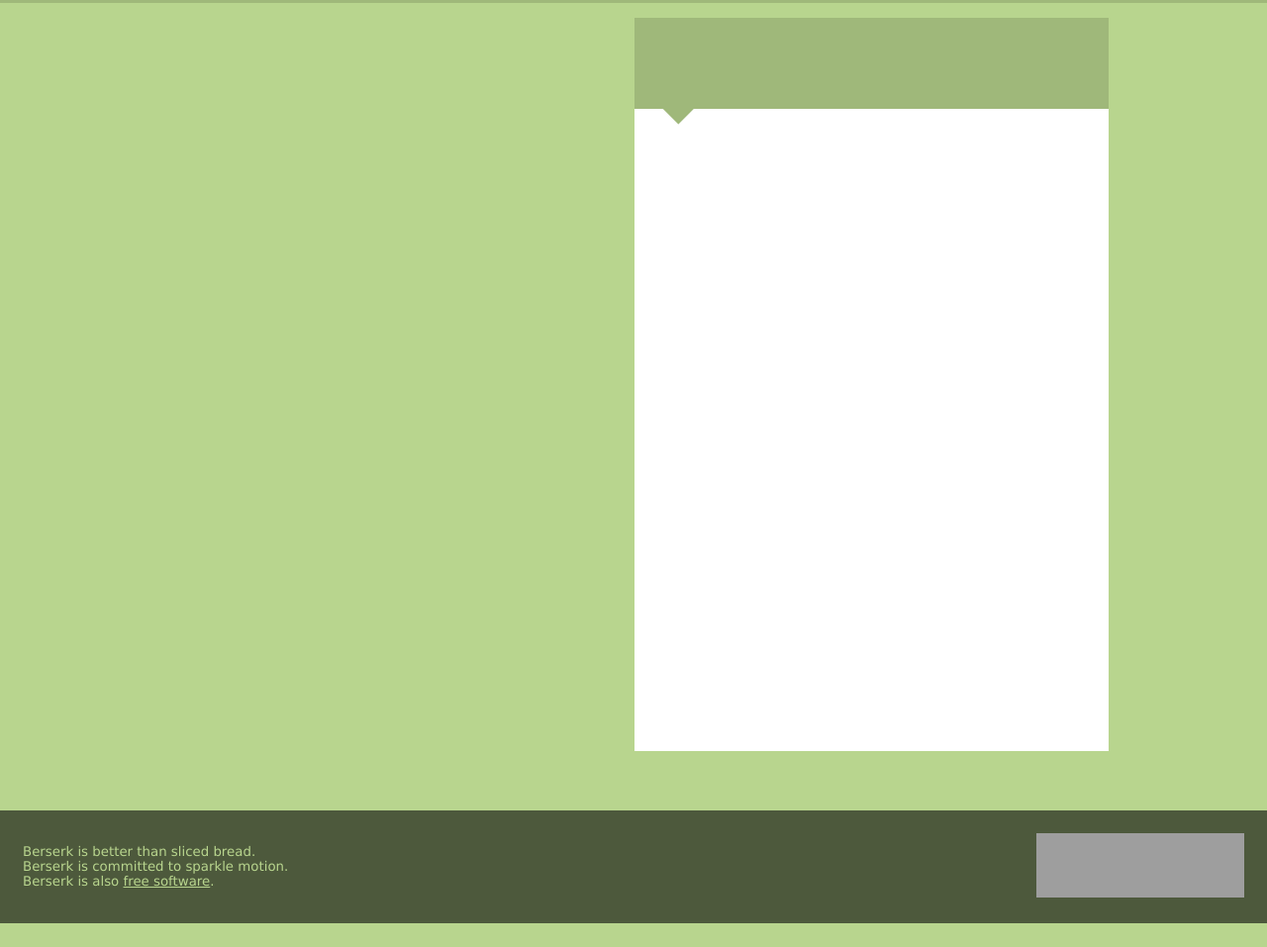
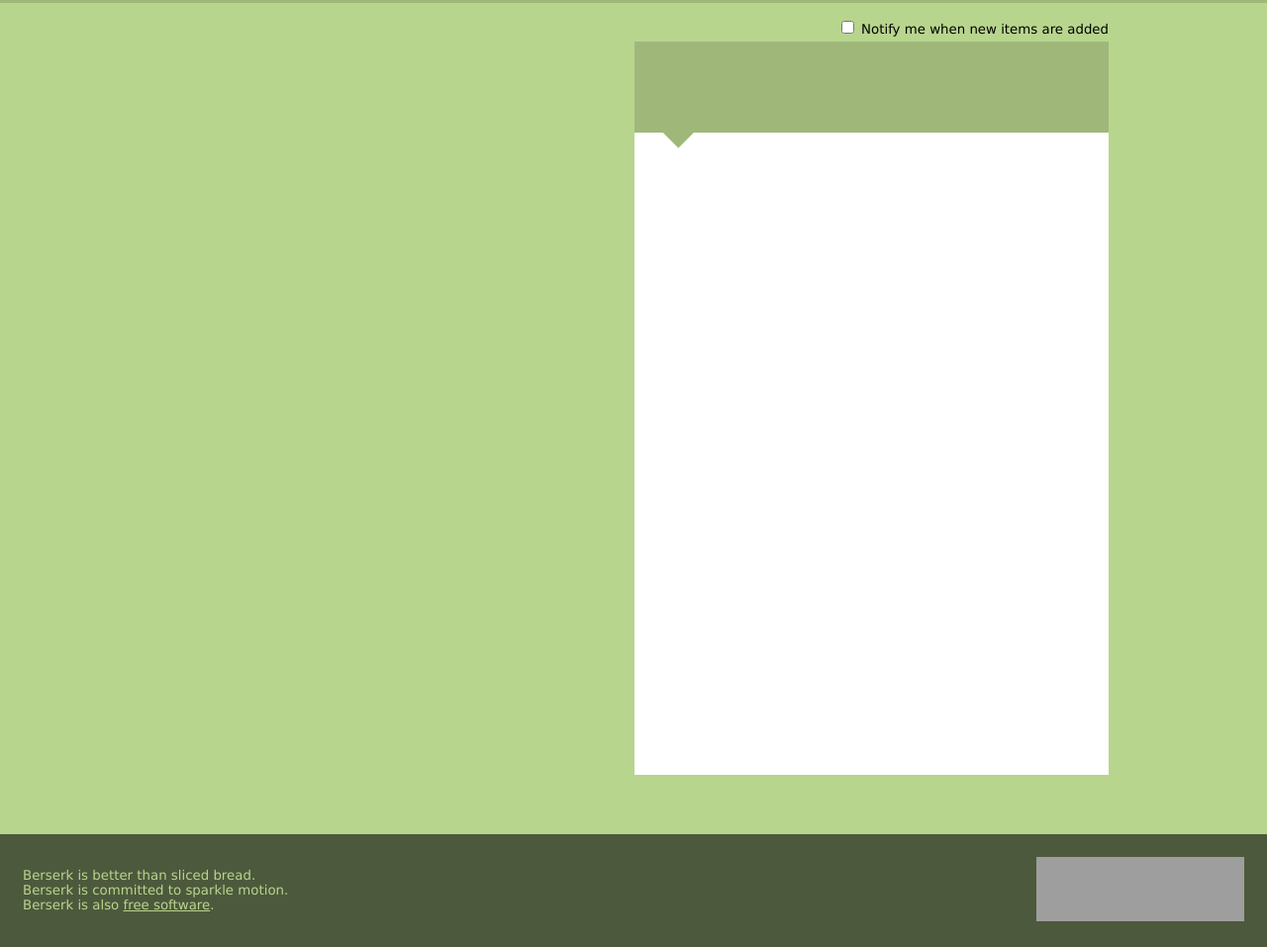
Before and after one commit to btaylor/berserk, a Django app: template timeline/templates/timeline/index.html in a window 1280 px wide. Shown: the part 41-998 px from the top of the page at 99% size. Before the commit the page ends 974 px from the top, so only its background shows below. Run offline with Django 3.2, Linux system fonts and the light colour scheme; the template is opened without the code that fills it, so the values that code supplies are empty; parts of the project's set-up code (start-up, migrations or seed data) failed here and were passed over; some libraries are stand-ins or nearby versions; grey boxes are pictures that could not be loaded.

Commit message:
Move the top bar into the table
This will allow it to be properly right aligned with the content-container
instead of flush right with the page.

```diff
--- a/site_media/berserk/css/screen.css
+++ b/site_media/berserk/css/screen.css
@@ -353,7 +353,7 @@ img a {
 
 #timeline-top-bar {
     text-align: right;
-    margin-bottom: 5px;
+    padding-bottom: 5px;
 }
 
 #timeline-sidebar {
--- a/timeline/templates/timeline/index.html
+++ b/timeline/templates/timeline/index.html
@@ -17,13 +17,15 @@
 {% endblock %}
 
 {% block body %}
-<div id="timeline-top-bar" style="display: none">
-    <label for="notifications">
-        <input id="timeline-notify-checkbox" type="checkbox" />
-        Notify me when new items are added
-    </label>
-</div>
 <table id="timeline-content-container" cellpadding="0" cellspacing="0">
+    <tr>
+        <td id="timeline-top-bar" colspan="2">
+            <label for="notifications">
+                <input id="timeline-notify-checkbox" type="checkbox" />
+                Notify me when new items are added
+            </label>
+        </td>
+    </tr>
     <tr>
         <td>
             <ul id="timeline-event-container" data-start-after="{{ new_start_after }}"
```
